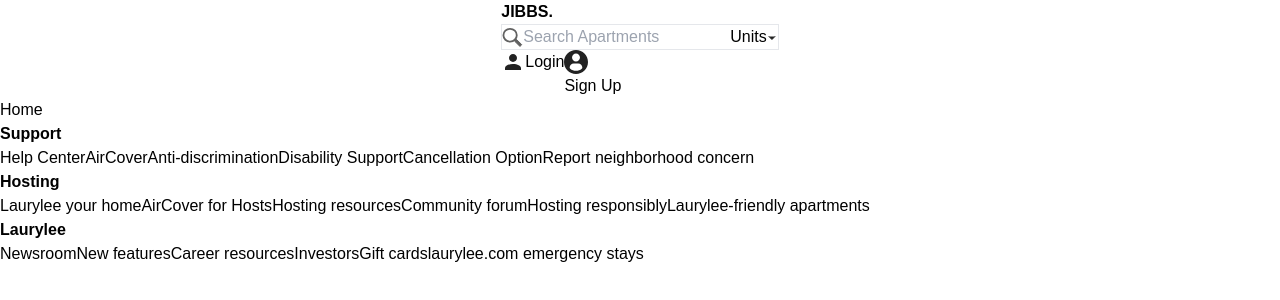
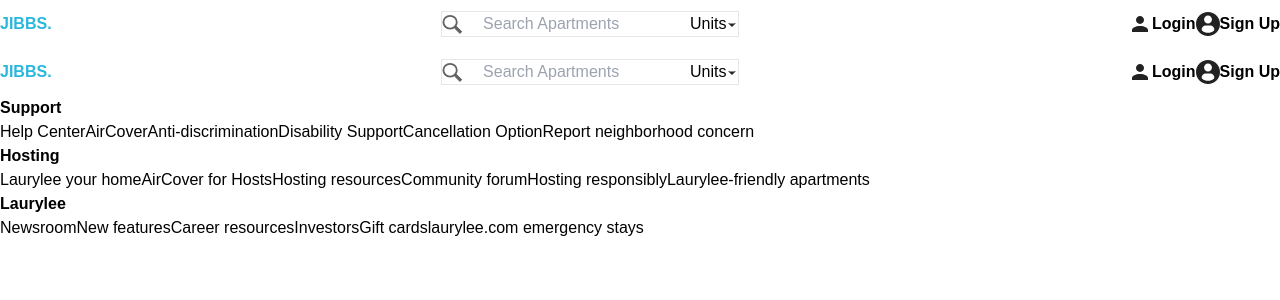
Before and after one commit to shariful10/jiibs, a Next.js app: page / in a window 1280 px wide. Shown: the top 300 px of the page. Built offline with nearby package versions, Linux system fonts and the light colour scheme.

Commit message:
header complete

```diff
--- a/src/Components/Shared/NavigationBar.jsx
+++ b/src/Components/Shared/NavigationBar.jsx
@@ -1,76 +1,50 @@
 const NavigationBar = () => {
   return (
-    <div className="bg-base-100 grid grid-cols-3 justify-center">
-      <div className="flex-1 text-[38px] font-semibold text-[#2AB7DD] py-[12px]">
+    <div className="bg-base-100 flex items-center justify-between">
+      {/* Login */}
+      <div className="flex text-[38px] font-semibold text-primary py-3">
         <a>JIBBS.</a>
       </div>
+
+      {/* search input */}
       <div className="flex-none gap-2">
-        <div className="form-control m-auto flex flex-row items-center border border-gray-500 rounded-full h-[45px] px-[24px] relative">
-          <div>
-            <svg
-              xmlns="http://www.w3.org/2000/svg"
-              width="21"
-              height="21"
-              viewBox="0 0 23 22"
-              fill="none"
-            >
-              <rect
-                x="0.719395"
-                y="0.00516561"
-                width="2.75919"
-                height="9.03236"
-                rx="0.5"
-                transform="matrix(0.724382 -0.689399 0.714407 0.69973 12.7493 14.978)"
-                fill="#626262"
-                stroke="#626262"
-              />
-              <path
-                d="M16.1755 8.52356C16.1755 12.3697 12.936 15.5471 8.86511 15.5471C4.79427 15.5471 1.55469 12.3697 1.55469 8.52356C1.55469 4.67738 4.79427 1.5 8.86511 1.5C12.936 1.5 16.1755 4.67738 16.1755 8.52356Z"
-                stroke="#626262"
-                strokeWidth="2"
-              />
-            </svg>
+        <div className="form-control m-auto flex flex-row items-center border border-gray-500 rounded-full h-[45px] px-[24px] relative divide-x">
+          <div className="flex-1 flex items-center justify-start gap-5">
+            <figure>{magnifyGlassIcons}</figure>
+            <input
+              type="text"
+              placeholder="Search Apartments "
+              className="outline-none text-[17px] font-normal"
+            />
           </div>
-          <input
-            type="text"
-            placeholder="Search Apartments"
-            className="md:w-auto ms-1 me-[105px]"
-          />
-          <button className="ml-2 focus:outline-none flex flex-row items-center">
-            Units
-            <svg
-              xmlns="http://www.w3.org/2000/svg"
-              width="11"
-              height="10"
-              viewBox="0 0 11 10"
-              fill="none"
-            >
-              <path d="M7.94531 4.5L4.94531 7.5L1.94531 4.5" fill="#222222" />
-              <path
-                d="M7.94531 4.5L4.94531 7.5L1.94531 4.5"
-                stroke="#222222"
-                strokeLinecap="round"
-                strokeLinejoin="round"
-              />
-            </svg>
+          <button className="ml-2 focus:outline-none pl-6 flex items-center justify-end gap-2">
+            <span>Units</span>
+            <figure>{dropDownIcons}</figure>
           </button>
         </div>
       </div>
-      <div className=" flex flex-row justify-end">
-        <button className="btn me-[16px] w-[105px] flex">
-          {loginUserIcon}
-          Login
-        </button>
-        <button className="btn w-[117px]">
-          {signUpIcons}
-          Sign Up
-        </button>
+
+      {/* user , login , sign up */}
+      <div className="flex justify-end items-center gap-4">
+        <AuthButton icons={loginUserIcon} title="Login" />
+
+        <AuthButton icons={signUpIcons} title="Sign Up" />
       </div>
     </div>
   );
 };
 
 export default NavigationBar;
+
+// similar components
+function AuthButton({ icons, title }) {
+  return (
+    <button className="py-[7px] px-[15px] gap-2.5 rounded-[100px] flex items-center justify-center bg-lightGray">
+      <figure className="w-6 h-6 text-2xl"> {icons}</figure>
+      <span className="text-base font-semibold">{title}</span>
+    </button>
+  );
+}
 
 // icons
 var loginUserIcon = (
@@ -108,3 +82,45 @@ var signUpIcons = (
     </defs>
   </svg>
 );
+var magnifyGlassIcons = (
+  <svg
+    xmlns="http://www.w3.org/2000/svg"
+    width="21"
+    height="21"
+    viewBox="0 0 23 22"
+    fill="none"
+  >
+    <rect
+      x="0.719395"
+      y="0.00516561"
+      width="2.75919"
+      height="9.03236"
+      rx="0.5"
+      transform="matrix(0.724382 -0.689399 0.714407 0.69973 12.7493 14.978)"
+      fill="#626262"
+      stroke="#626262"
+    />
+    <path
+      d="M16.1755 8.52356C16.1755 12.3697 12.936 15.5471 8.86511 15.5471C4.79427 15.5471 1.55469 12.3697 1.55469 8.52356C1.55469 4.67738 4.79427 1.5 8.86511 1.5C12.936 1.5 16.1755 4.67738 16.1755 8.52356Z"
+      stroke="#626262"
+      strokeWidth="2"
+    />
+  </svg>
+);
+var dropDownIcons = (
+  <svg
+    xmlns="http://www.w3.org/2000/svg"
+    width="11"
+    height="10"
+    viewBox="0 0 11 10"
+    fill="none"
+  >
+    <path d="M7.94531 4.5L4.94531 7.5L1.94531 4.5" fill="#222222" />
+    <path
+      d="M7.94531 4.5L4.94531 7.5L1.94531 4.5"
+      stroke="#222222"
+      strokeLinecap="round"
+      strokeLinejoin="round"
+    />
+  </svg>
+);
--- a/src/app/(root)/page.js
+++ b/src/app/(root)/page.js
@@ -1,7 +1,11 @@
-import React from "react";
+import NavigationBar from "@/Components/Shared/NavigationBar";
 
 const Home = () => {
-  return <div>Home</div>;
+  return (
+    <>
+      <NavigationBar />
+    </>
+  );
 };
 
 export default Home;
--- a/tailwind.config.js
+++ b/tailwind.config.js
@@ -15,6 +15,7 @@ module.exports = {
         softGray: "#E4E4E4",
         darkGray: "#626262",
         blackText: "#222222",
+        lightGray: "#F7F7F7",
       },
       boxShadow: {
         "3xl": "0 23px 37px 0 #1FBAFF10",
```
